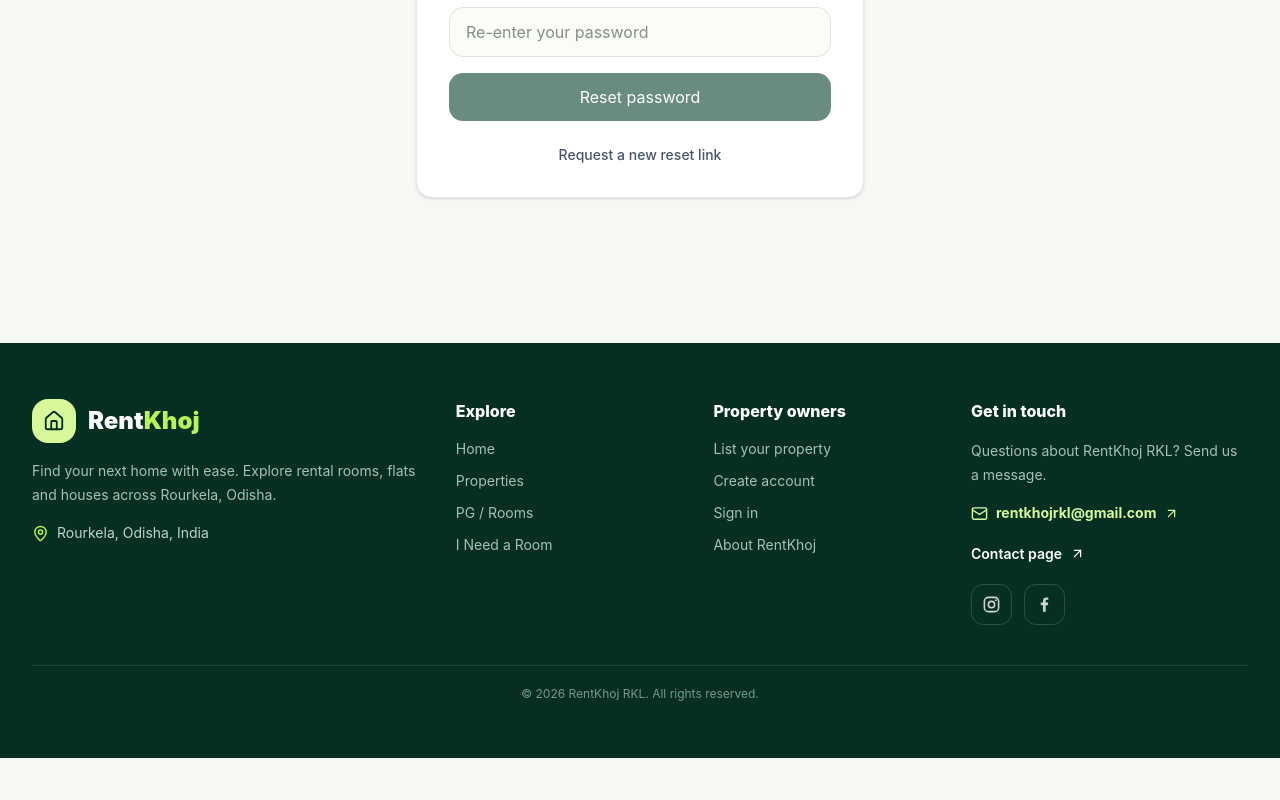
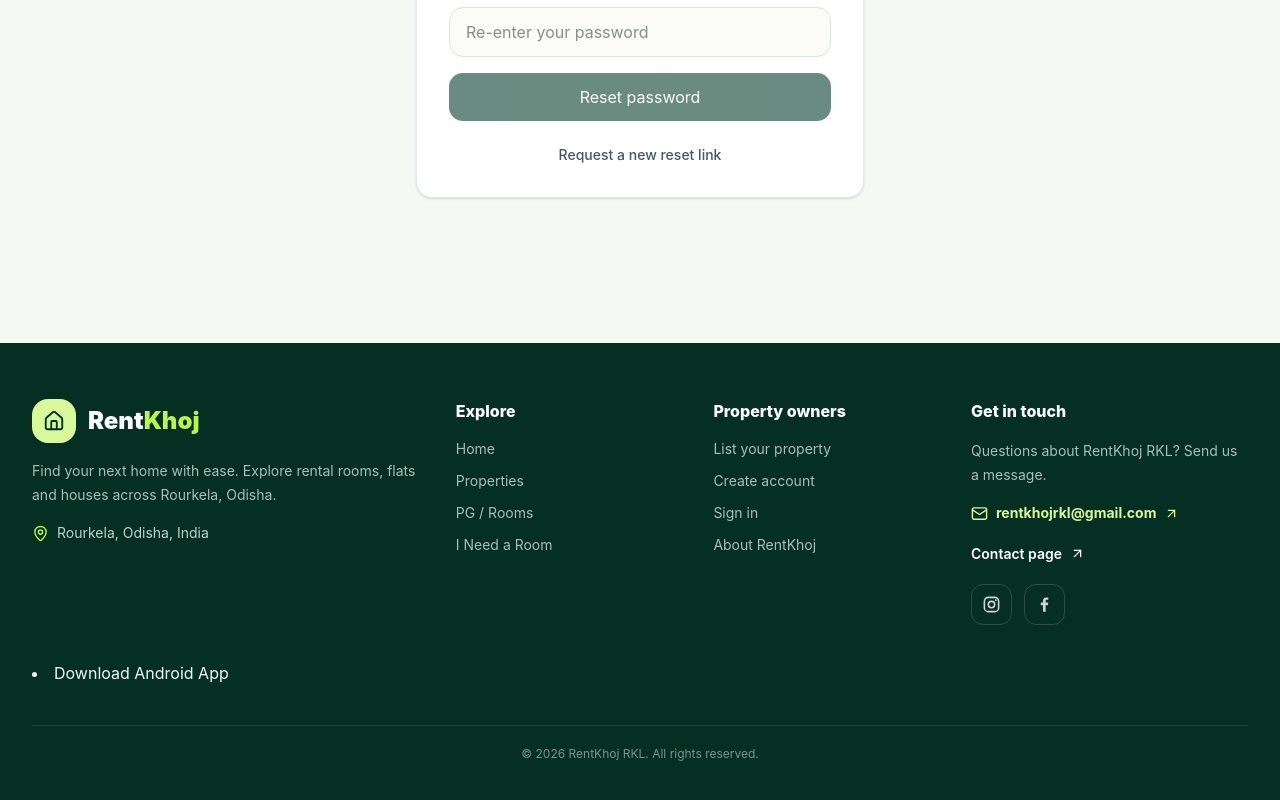
Before and after one commit to rentkhojrkl-rentalhome/frontend, a React (Vite) app: page /reset-password in a window 1280 px wide. Shown: the part 532-1332 px from the top of the page. Before the commit the page ends 1290 px from the top, so only its background shows below. Built offline with nearby package versions, Linux system fonts and the light colour scheme; no server answers.

Commit message:
Update Footer.jsx

```diff
--- a/src/components/Footer.jsx
+++ b/src/components/Footer.jsx
@@ -19,6 +19,11 @@ export default function Footer() {
         <div><h3 className="font-extrabold text-white">Explore</h3><ul className="mt-4 space-y-3 text-sm text-emerald-50/70"><li><Link to="/" className="hover:text-lime-200">Home</Link></li><li><Link to="/search" className="hover:text-lime-200">Properties</Link></li><li><Link to="/search?type=PG" className="hover:text-lime-200">PG / Rooms</Link></li><li><Link to="/requirements" className="hover:text-lime-200">I Need a Room</Link></li></ul></div>
         <div><h3 className="font-extrabold text-white">Property owners</h3><ul className="mt-4 space-y-3 text-sm text-emerald-50/70"><li><Link to="/post-property" className="hover:text-lime-200">List your property</Link></li><li><Link to="/register" className="hover:text-lime-200">Create account</Link></li><li><Link to="/login" className="hover:text-lime-200">Sign in</Link></li><li><Link to="/about" className="hover:text-lime-200">About RentKhoj</Link></li></ul></div>
         <div><h3 className="font-extrabold text-white">Get in touch</h3><p className="mt-4 text-sm leading-6 text-emerald-50/70">Questions about RentKhoj RKL? Send us a message.</p><a href="mailto:rentkhojrkl@gmail.com" className="mt-4 inline-flex items-center gap-2 text-sm font-bold text-lime-200 hover:text-white"><Mail size={17}/> rentkhojrkl@gmail.com <ArrowUpRight size={15}/></a><Link to="/contact" className="mt-4 flex w-fit items-center gap-2 text-sm font-semibold text-white hover:text-lime-200">Contact page <ArrowUpRight size={15}/></Link><div className="mt-5 flex gap-3"><a href="https://www.instagram.com/rentkhojrkl/" target="_blank" rel="noreferrer" aria-label="Instagram" title="Instagram" className="rounded-xl border border-white/15 p-2.5 text-white/80 transition hover:border-lime-200 hover:text-lime-200"><InstagramIcon/></a><a href="https://www.facebook.com/profile.php?id=61595351315742" target="_blank" rel="noreferrer" aria-label="Facebook" title="Facebook" className="rounded-xl border border-white/15 p-2.5 text-white/80 transition hover:border-lime-200 hover:text-lime-200"><FacebookIcon/></a></div></div>
+     <li>
+  <Link to="/download" className="hover:text-lime-200">
+    Download Android App
+  </Link>
+</li>
       </div>
       <div className="mt-10 border-t border-white/10 pt-5 text-center text-xs text-emerald-50/50">© {new Date().getFullYear()} RentKhoj RKL. All rights reserved.</div>
     </div>
```
